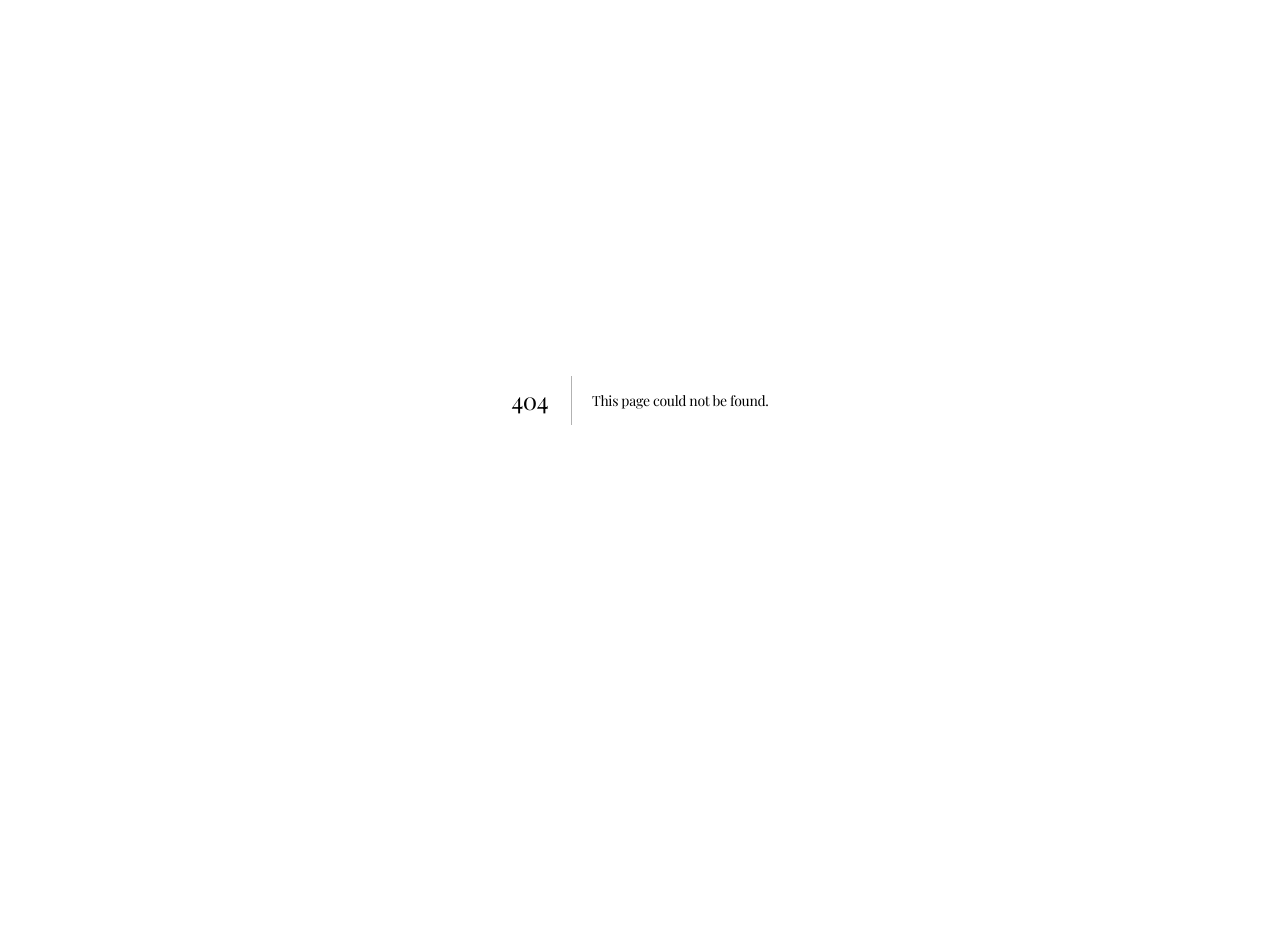
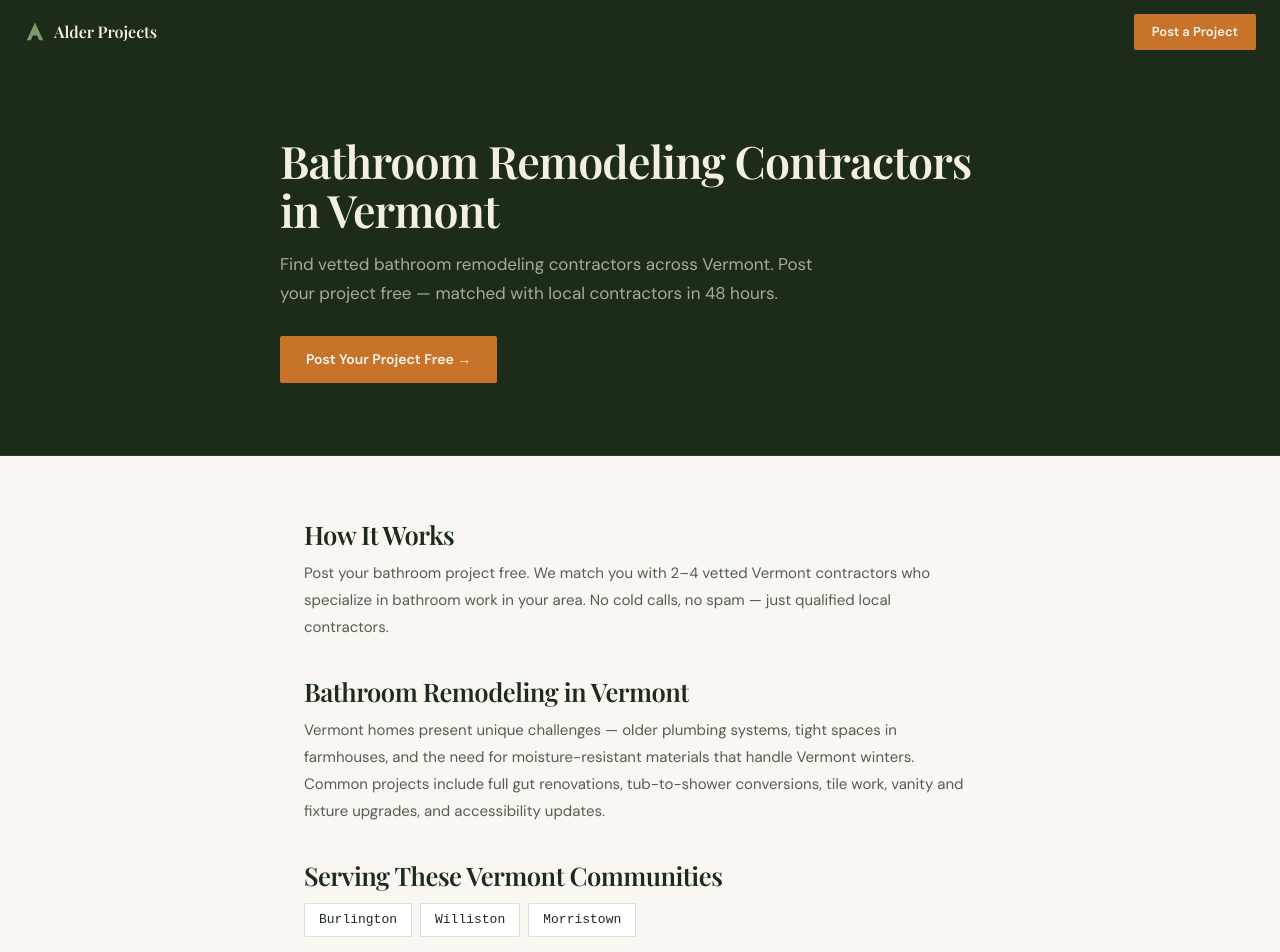
Before and after one commit to alderprojects/alder-projects-site, a Next.js app: page /bathroom-remodeling-vermont in a window 1280 px wide. Before the commit this address had no page. Shown: the top 952 px of the page. Before the commit the page ends 800 px from the top, so only its background shows below. Built offline with nearby package versions, Linux system fonts and the light colour scheme.

Commit message:
Create page.tsx

```diff
--- /dev/null
+++ b/src/app/bathroom-remodeling-vermont/page.tsx
@@ -0,0 +1,36 @@
+import { Metadata } from 'next'
+import SeoPage from '@/components/SeoPage'
+
+export const metadata: Metadata = {
+  title: 'Bathroom Remodeling Vermont | Alder Projects',
+  description: 'Find vetted bathroom remodeling contractors across Vermont. Post your project free — matched with local contractors in 48 hours.',
+}
+
+const content = {
+  "h1": "Bathroom Remodeling Contractors in Vermont",
+  "intro": "Find vetted bathroom remodeling contractors across Vermont. Post your project free — matched with local contractors in 48 hours.",
+  "sections": [
+    {"heading": "How It Works", "body": "Post your bathroom project free. We match you with 2–4 vetted Vermont contractors who specialize in bathroom work in your area. No cold calls, no spam — just qualified local contractors."},
+    {"heading": "Bathroom Remodeling in Vermont", "body": "Vermont homes present unique challenges — older plumbing systems, tight spaces in farmhouses, and the need for moisture-resistant materials that handle Vermont winters. Common projects include full gut renovations, tub-to-shower conversions, tile work, vanity and fixture upgrades, and accessibility updates."}
+  ],
+  "townLinks": [
+    {"label": "Burlington", "href": "/bathroom-remodeling-burlington-vt"},
+    {"label": "Williston", "href": "/bathroom-remodeling-williston-vt"},
+    {"label": "Morristown", "href": "/bathroom-remodeling-morristown-vt"}
+  ],
+  "faqs": [
+    {"q": "How much does bathroom remodeling cost in Vermont?", "a": "A basic bathroom refresh typically runs $5,000–$10,000. A full gut renovation can run $15,000–$35,000 depending on scope and materials."},
+    {"q": "How long does a bathroom remodel take?", "a": "Most bathroom remodels take 2–4 weeks. Projects requiring new plumbing rough-in or tile work may take 3–4 weeks. Scheduling with a Vermont contractor often requires 4–8 weeks of lead time."},
+    {"q": "What’s the ROI on bathroom remodeling in Vermont?", "a": "Bathroom remodels consistently offer strong return on investment in Vermont’s housing market — typically 60–70% of project cost at resale. In high-demand areas like Burlington and Stowe, returns can be higher."}
+  ],
+  "ctaText": "Post Your Project Free →",
+  "internalLinks": [
+    {"label": "Bathroom remodeling in Burlington", "href": "/bathroom-remodeling-burlington-vt"},
+    {"label": "Contractors in Chittenden County", "href": "/chittenden-county-vt"},
+    {"label": "Kitchen remodeling in Vermont", "href": "/kitchen-remodeling-vermont"}
+  ]
+}
+
+export default function Page() {
+  return <SeoPage content={content} />
+}
```
